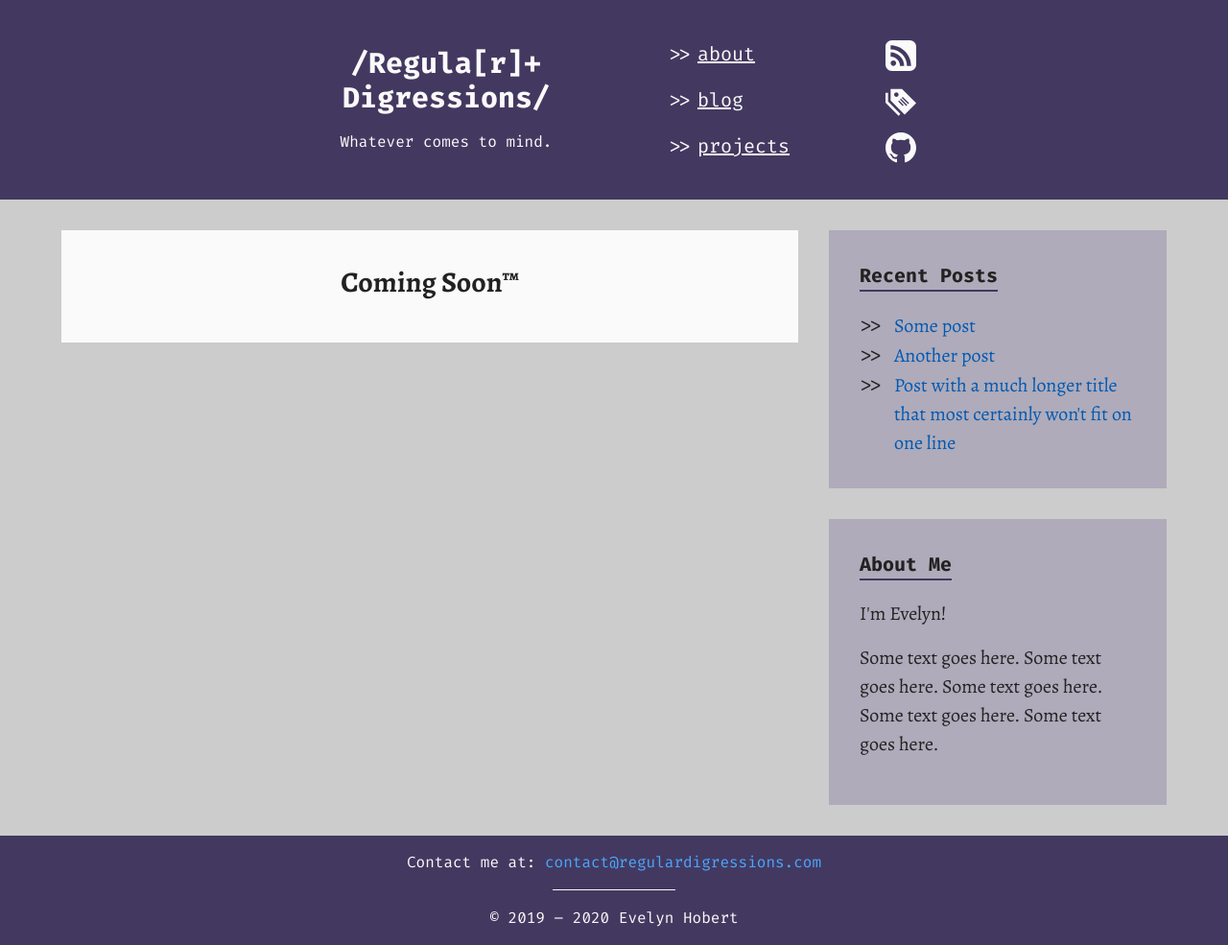
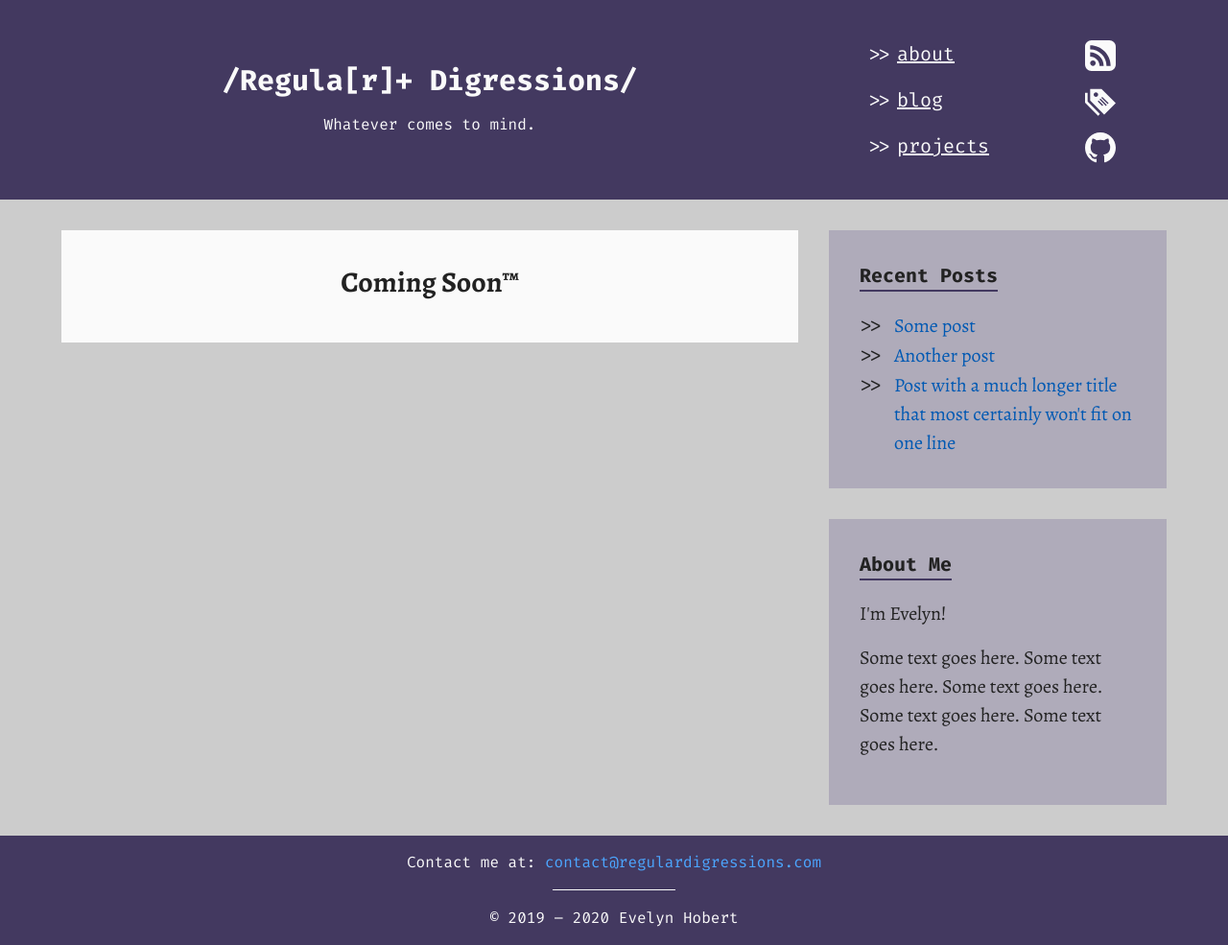
Before and after one commit to Evelyn-H/regulardigressions.com, a Jekyll site: the page built from index.md, in a window 1280 px wide. Shown: the whole page at 96% size. Built offline with Jekyll 4.4.1, drawn with Linux system fonts in a browser that asks for light colours.

Commit message:
Improved header layout

```diff
--- a/_layouts/default.html
+++ b/_layouts/default.html
@@ -37,11 +37,15 @@
 <body>
     <header id="main-header">
         <div id="header-content">
+            <div id="header-main-column">
                 <div class="title">
                     <h1><a href="{{ "/" | relative_url }}">/Regula[r]+ Digressions/</a></h1>
                     <!-- <p>by <strong>Evelyn Hobert</strong></p> -->
                     <p>Whatever comes to mind.</p>
                 </div>
+            </div>
+            <div id="header-aside-column">
+
                 <nav class="page-links">
                     {% for item in site.data.navigation %}
                     <a href="{{ item.link | relative_url }}" {% if page.url == item.link %} class="current-page" {% endif %}>{{ item.name | downcase}}</a>
@@ -67,6 +71,7 @@
                         </svg>
                     </a>
                 </nav>
+            </div>
         </div>
     </header>
 
--- a/_sass/_header-content.scss
+++ b/_sass/_header-content.scss
@@ -1,15 +1,9 @@
 #header-content {
-    max-width: $total-width;
-    height: 100%;
-    margin: auto;
-
-    display: flex;
-    flex-direction: row;
-    justify-content: center;
-    align-items: center;
-
     .title {
-        max-width: 16em;
+        max-width: 16em; // forces it onto two lines
+        @include screen-l {
+            max-width: none;
+        }
         margin: 2rem;
         text-align: center;
 
--- a/_sass/_layout.scss
+++ b/_sass/_layout.scss
@@ -48,6 +48,7 @@ body {
             @include screen-l {
                 flex: 2 2 $main-width-min;
                 margin-bottom: 0;
+                min-width: $main-width-min;
             }
             padding: $gutter-width;
         }
@@ -63,6 +64,8 @@ body {
                 flex: 1 1 $sidebar-width-min;
                 margin-left: $gutter-width;
                 max-width: $sidebar-width;
+                min-width: $sidebar-width-min;
+
             }
 
             & > section {
@@ -73,6 +76,44 @@ body {
                     margin-bottom: 0;
                 }
             }
+        }
+    }
+}
+
+#header-content {
+    height: 100%;
+    display: flex;
+    flex-direction: row;
+    justify-content: center;
+    align-items: center;
+
+    @include screen-l {
+        max-width: $total-width;
+        margin: auto;
+        padding: 0 $gutter-width;
+    }
+
+    #header-main-column {
+        display: flex;
+        justify-content: center;
+        align-items: center;
+        @include screen-l {
+            flex: 2 2 $main-width-min;
+            max-width: $main-width;
+            min-width: $main-width-min;
+        }
+    }
+
+    #header-aside-column {
+        display: flex;
+        justify-content: center;
+        align-items: center;
+        @include screen-l {
+            flex: 1 1 $sidebar-width-min;
+            max-width: $sidebar-width;
+            min-width: $sidebar-width-min;
+
+            margin-left: $gutter-width;
         }
     }
 }
```
Lines whose indentation alone changed are shown as unchanged.
